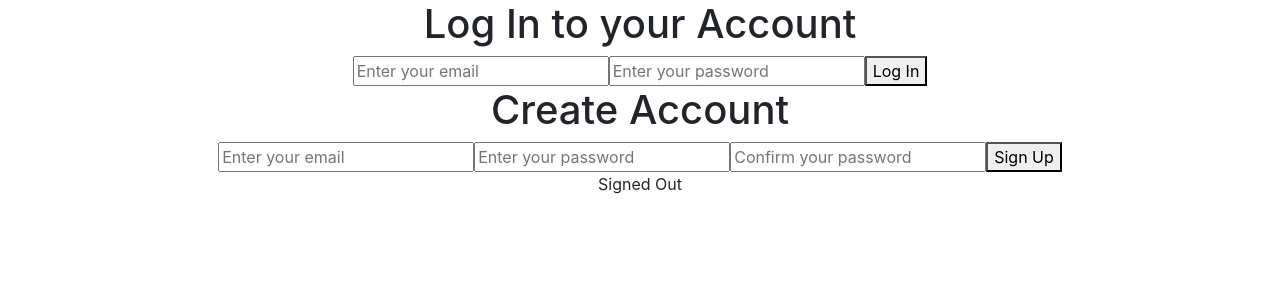
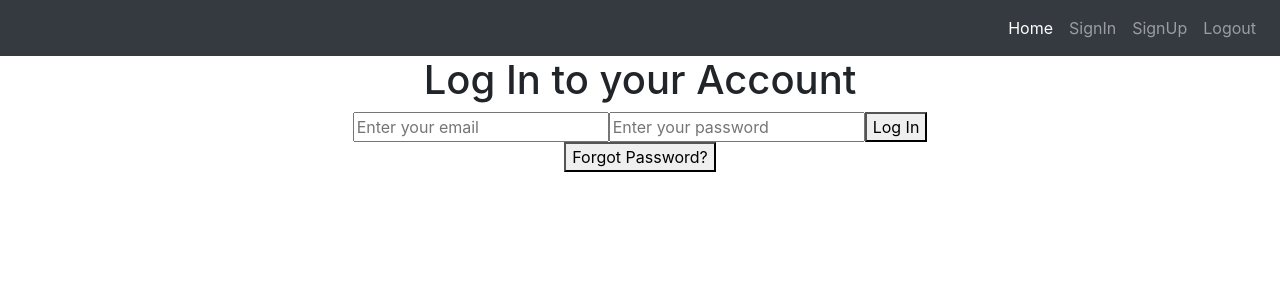
Before and after one commit to jcabrera2502/NJIT-Lowlanders, a React (Create React App) app in the folder frontend/: page /SignIn in a window 1280 px wide. Shown: the top 300 px of the page. Built offline with nearby package versions, Linux system fonts and the light colour scheme; no server answers.

Commit message:
Tidied up the navigation, and added sisnup and signin solo pages, and did other stuff

```diff
--- a/frontend/src/App.js
+++ b/frontend/src/App.js
@@ -1,15 +1,38 @@
 import logo from './logo.svg';
 import './App.css';
-import SignIn from './components/auth/SignIn';
-import SignUp from './components/auth/SignUp';
+import SignIn from './components/SignIn';
+import SignUp from './components/SignUp';
 import AuthDetails from './components/AuthDetails';
+import Home from './components/Home';
+import Nav from './components/Nav';
+import {BrowserRouter as Router, Routes, Route} from 'react-router-dom';
+
+
+var userLoginStatus = false;
+function checkLoginStatus()
+{
+  if (localStorage.getItem('token') === null)
+  {
+    userLoginStatus = false;
+  }
+  else
+  {
+    userLoginStatus = true;
+  }
+}
 function App() {
   return (
-    <div className="App">
-      <SignIn />
-      <SignUp />
-      <AuthDetails />
-    </div>
+    <Router>
+      <div className="App">
+        <Nav />
+        <Routes>
+          <Route path="/" element={<Home />} />
+          <Route path="/SignIn" element={<SignIn />} />
+          <Route path="/SignUp" element={<SignUp />} />
+          <Route path="/AuthDetails" element={<AuthDetails />} />
+        </Routes>
+      </div>
+    </Router>
   );
 }
 
--- a/frontend/src/components/AuthDetails.jsx
+++ b/frontend/src/components/AuthDetails.jsx
@@ -44,7 +44,7 @@ const AuthDetails = () => {
         </>
       ) : (
         // If there is no authenticated user, display a "Signed Out" message
-        <p>Signed Out</p>
+        <p>You are Not Signed In</p>
       )}
     </div>
   );
--- /dev/null
+++ b/frontend/src/components/Home.js
@@ -0,0 +1,38 @@
+import { onAuthStateChanged, signOut } from "firebase/auth";
+import React, { useEffect, useState } from "react";
+import { auth } from "../firebase";
+import AuthDetails from "./AuthDetails";
+
+function Home()
+{
+    const [user, setUser] = useState(null);
+    useEffect(() => {
+    onAuthStateChanged(auth, (user) =>
+    {
+        if (user)
+        {
+            setUser(user);
+        }
+        else
+        {
+            setUser(null);
+        }
+    });
+    }, []);
+
+    return (
+        <div>
+        <h1>Home</h1>
+        {user ? (
+            <div>
+            <h1>Welcome {user.email}</h1>
+            <AuthDetails />
+            </div>
+        ) : (
+            <h1>You need to login</h1>
+        )}
+        </div>
+    );
+    }
+
+export default Home;
--- a/frontend/src/components/Nav.js
+++ b/frontend/src/components/Nav.js
@@ -10,7 +10,9 @@ function Nav() {
             <div id="navMainMenu" class="navbar-collapse collapse">
                 <div class="navbar-nav ml-auto">
                     <Link to='/' className="nav-item nav-link active">Home</Link>
-                    <Link to='/tweets' className="nav-item nav-link">Tweets</Link>
+                    <Link to='/SignIn' className="nav-item nav-link">SignIn</Link>
+                    <Link to ='/SignUp' className="nav-item nav-link">SignUp</Link>
+                    <Link to ='/AuthDetails' className="nav-item nav-link">Logout</Link>
                 </div>
             </div>
         </nav>
--- /dev/null
+++ b/frontend/src/components/SignIn.jsx
@@ -0,0 +1,71 @@
+import React, { useState } from "react";
+import {auth} from "../firebase"
+import { signInWithEmailAndPassword, sendPasswordResetEmail } from "firebase/auth";
+const SignIn = () => {
+    // State variables for email, password, password confirmation, and error message
+
+  const [email, setEmail] = useState("");
+  const [password, setPassword] = useState("");
+  const [resetEmailSent, setResetEmailSent] = useState(false);
+
+
+/*Firebase method is called to sign user in*/
+  const signIn = (e) => {
+    e.preventDefault();
+    signInWithEmailAndPassword(auth, email, password)
+      .then((userCredential) => {
+        console.log(userCredential);
+        window.location.href = "http://localhost:3000/";
+      })
+      .catch((error) => {
+        alert(error.message);
+      });
+  };
+
+  const handleForgotPassword = () => {
+    sendPasswordResetEmail(auth, email)
+      .then(() => {
+        setResetEmailSent(true);
+      })
+      .catch((error) => {
+        alert(error.message);
+      });
+  };
+
+  const handleClick = () => {
+    window.location.href = "http://localhost:3000/";
+  };
+
+
+  return (
+    <div className="sign-in-container">
+      <form onSubmit={signIn}>
+        <h1>Log In to your Account</h1>
+        <input
+          type="email"
+          placeholder="Enter your email"
+          value={email}
+          onChange={(e) => setEmail(e.target.value)}
+        ></input>
+        <input
+          type="password"
+          placeholder="Enter your password"
+          value={password}
+          onChange={(e) => setPassword(e.target.value)}
+        ></input>
+        <button type="submit">Log In</button>
+      </form>
+
+      {!resetEmailSent ? (
+        <div>
+          <button onClick={handleForgotPassword}>Forgot Password?</button>
+        </div>
+      ) : (
+        <div>
+          <p>Password reset email sent. Check your email to reset your password.</p>
+        </div>
+      )}
+    </div>
+  );
+};
+export default SignIn;
--- a/frontend/src/components/auth/SignUp.jsx
+++ b/frontend/src/components/SignUp.jsx
@@ -1,6 +1,6 @@
 import { createUserWithEmailAndPassword } from "firebase/auth";
 import React, { useState } from "react";
-import { auth } from "../../firebase";
+import { auth } from "../firebase";
 
 const SignUp = () => {
       // State variables for email, password, password confirmation, and error message
--- a/frontend/src/components/auth/SignIn.jsx
+++ /dev/null
@@ -1,44 +0,0 @@
-
-import React, { useState } from "react";
-import {auth} from "../../firebase"
-import { signInWithEmailAndPassword } from "firebase/auth";
-const SignIn = () => {
-    // State variables for email, password, password confirmation
-
-  const [email, setEmail] = useState("");
-  const [password, setPassword] = useState("");
-
-
-/*Firebase method is called to sign user in*/
-  const signIn = (e) => {
-    e.preventDefault();
-    signInWithEmailAndPassword(auth, email, password)
-      .then((userCredential) => {
-        console.log(userCredential);
-      })
-      .catch((error) => {
-        alert(error.message);
-      });
-  };
-
-
-
-
-  return (
-    <div className="sign-in-container">
-      <form onSubmit={signIn}>
-        <h1>Log In to your Account</h1>
-        <input
-          type="email"
-          placeholder="Enter your email"
-          value={email}
-          onChange={(e) => setEmail(e.target.value)}
-        ></input>
-        <input
-          type="password"
-          placeholder="Enter your password"
-          value={password}
-          onChange={(e) => setPassword(e.target.value)}></input>
-        <button type = "submit"> Log In</button> </form></div>);
-};
-export default SignIn;
```
